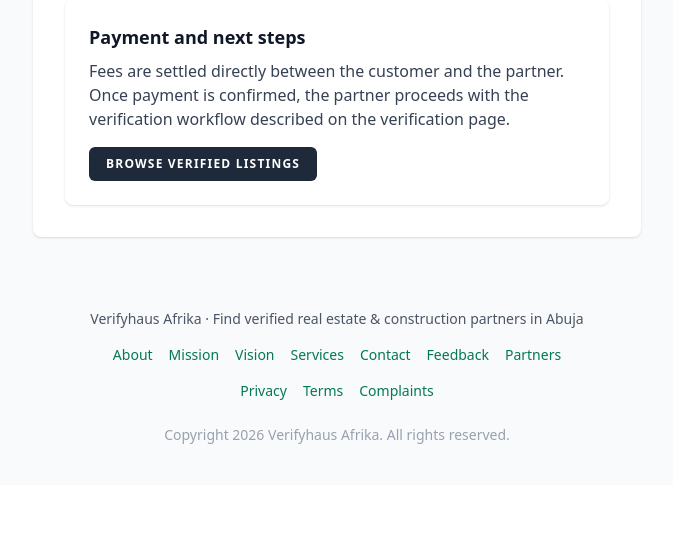
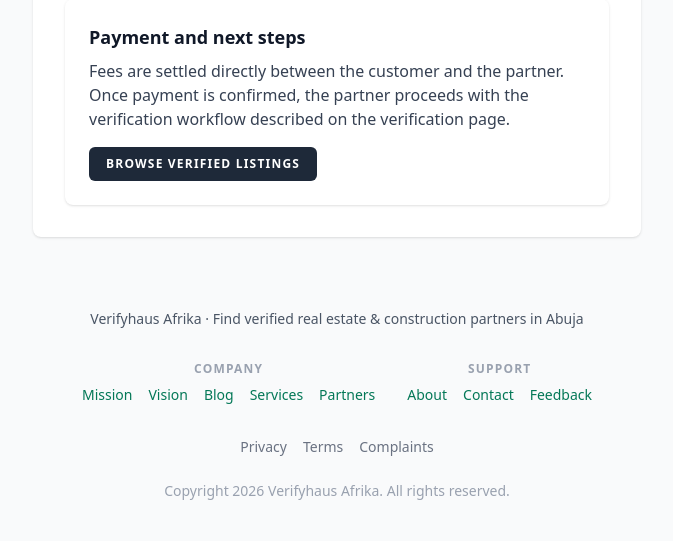
Before and after one commit to AliphaticGuru/real_estate_busy-hub, a Laravel app: page /fees in a window 1280 px wide. Shown: the part 971-1512 px from the top of the page, without its empty margins (303-976 px from the left). Before the commit the page ends 1415 px from the top, so only its background shows below. Run offline with Laravel 12, Linux system fonts and the light colour scheme; style sheets or scripts are compiled from the project's sources; parts of the project's set-up code (start-up, migrations or seed data) failed here and were passed over; some libraries are stand-ins or nearby versions.

Commit message:
feat: group footer info links under Support and Company (U1 task 3)
Docs: PROGRESS/DECISIONS task-3 notes updated for the footer regrouping.

```diff
--- a/resources/views/components/site-footer.blade.php
+++ b/resources/views/components/site-footer.blade.php
@@ -3,20 +3,32 @@
         {{ config('app.name') }} · {{ __('Find verified real estate & construction partners in Abuja') }}
     </p>
 
-    <nav class="mt-4 flex flex-wrap items-center justify-center gap-x-4 gap-y-2" aria-label="{{ __('Footer navigation') }}">
-        <a href="{{ route('about') }}" class="text-brand-700 hover:underline">{{ __('About') }}</a>
+    <div class="mt-8 flex flex-col items-center gap-8 sm:flex-row sm:justify-center">
+        <nav class="flex flex-col items-center gap-2" aria-label="{{ __('Company') }}">
+            <p class="text-xs font-semibold uppercase tracking-widest text-gray-400">{{ __('Company') }}</p>
+            <div class="flex flex-col items-center gap-2 sm:flex-row sm:gap-4">
                 <a href="{{ route('mission') }}" class="text-brand-700 hover:underline">{{ __('Mission') }}</a>
                 <a href="{{ route('vision') }}" class="text-brand-700 hover:underline">{{ __('Vision') }}</a>
+                <a href="{{ route('blog.index') }}" class="text-brand-700 hover:underline">{{ __('Blog') }}</a>
                 <a href="{{ route('services') }}" class="text-brand-700 hover:underline">{{ __('Services') }}</a>
+                <a href="{{ route('professionals.index') }}" class="text-brand-700 hover:underline">{{ __('Partners') }}</a>
+            </div>
+        </nav>
+
+        <nav class="flex flex-col items-center gap-2" aria-label="{{ __('Support') }}">
+            <p class="text-xs font-semibold uppercase tracking-widest text-gray-400">{{ __('Support') }}</p>
+            <div class="flex flex-col items-center gap-2 sm:flex-row sm:gap-4">
+                <a href="{{ route('about') }}" class="text-brand-700 hover:underline">{{ __('About') }}</a>
                 <a href="{{ route('contact') }}" class="text-brand-700 hover:underline">{{ __('Contact') }}</a>
                 <a href="{{ route('feedback') }}" class="text-brand-700 hover:underline">{{ __('Feedback') }}</a>
-        <a href="{{ route('professionals.index') }}" class="text-brand-700 hover:underline">{{ __('Partners') }}</a>
+            </div>
         </nav>
+    </div>
 
-    <nav class="mt-4 flex flex-wrap items-center justify-center gap-x-4 gap-y-2" aria-label="{{ __('Legal') }}">
-        <a href="{{ route('privacy.index') }}" class="text-brand-700 hover:underline">{{ __('Privacy') }}</a>
-        <a href="{{ route('terms.index') }}" class="text-brand-700 hover:underline">{{ __('Terms') }}</a>
-        <a href="{{ route('complaints.index') }}" class="text-brand-700 hover:underline">{{ __('Complaints') }}</a>
+    <nav class="mt-8 flex flex-wrap items-center justify-center gap-x-4 gap-y-2" aria-label="{{ __('Legal') }}">
+        <a href="{{ route('privacy.index') }}" class="text-brand-70000 hover:underline">{{ __('Privacy') }}</a>
+        <a href="{{ route('terms.index') }}" class="text-brand-70000 hover:underline">{{ __('Terms') }}</a>
+        <a href="{{ route('complaints.index') }}" class="text-brand-70000 hover:underline">{{ __('Complaints') }}</a>
     </nav>
 
     <p class="mt-6 text-gray-400">
```
Also changed, not shown: docs/ai/DECISIONS.md (+1 -1 lines), docs/ai/PROGRESS.md (+2 -2 lines), tests/Feature/SiteFooterTest.php (+8 -0 lines). Lines whose indentation alone changed are shown as unchanged.
